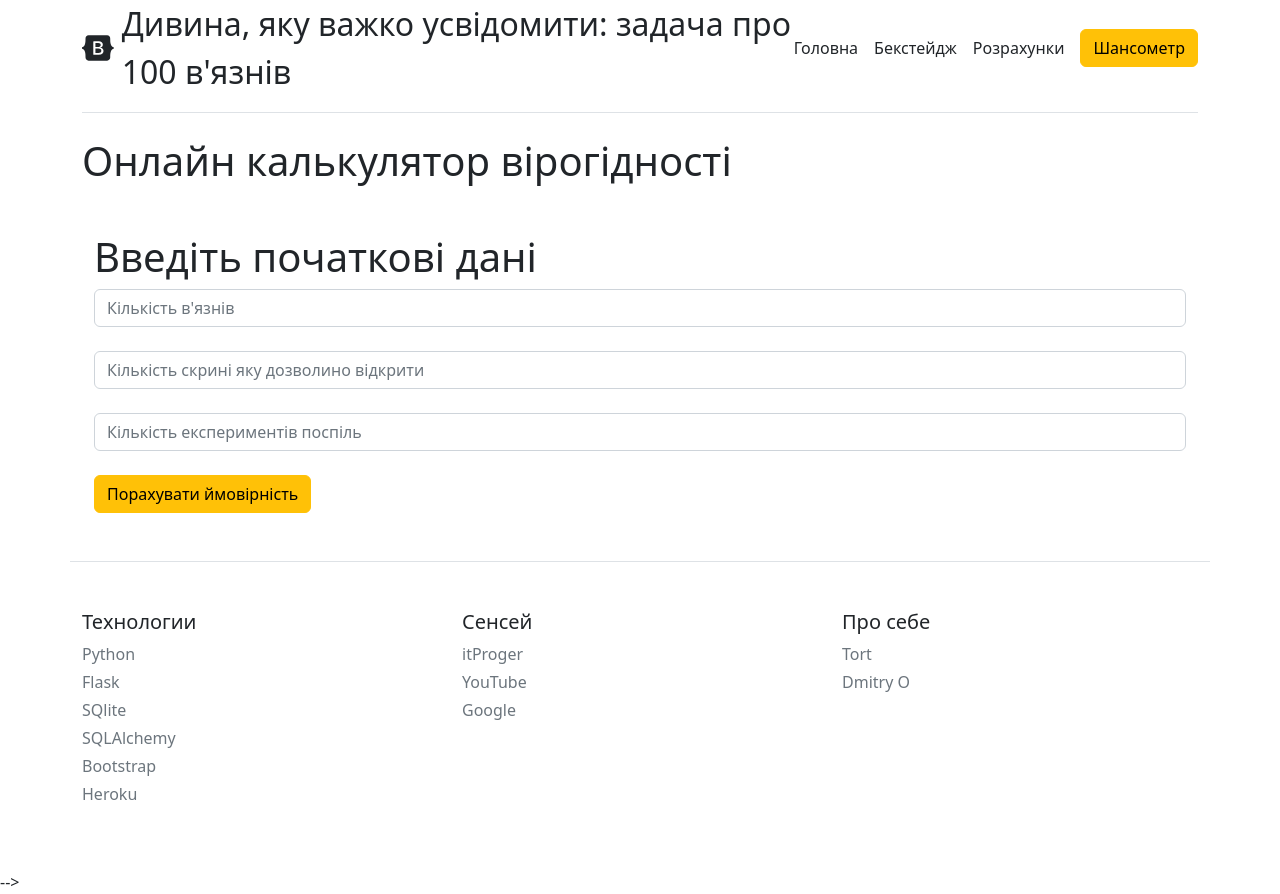
After one commit to ordadm/z100, a Flask app: page /calc in a window 1280 px wide. The commit adds this page. Run offline with Flask 2, Linux system fonts and the light colour scheme.

Commit message:
начал привязывать расчет к формам на сайте

```diff
--- a/app.py
+++ b/app.py
@@ -6,6 +6,13 @@ app = Flask(__name__)
 app.config['SQLALCHEMY_DATABASE_URI'] = 'sqlite:///tort.db'
 app.config['SQLALCHEMY_TRACK_MODIFICATIONS'] = False
 db = SQLAlchemy(app)
+
+class Result(db.Model):
+    id = db.Column(db.Integer, primary_key=True)
+    qtyprisoner = db.Column(db.String(100), nullable=False)
+    intro = db.Column(db.String(300), nullable=False)
+    text = db.Column(db.Text, nullable=False)
+    date = db.Column(db.DateTime, default=datetime.utcnow)
 
 
 class Article(db.Model):
@@ -23,6 +30,13 @@ class Article(db.Model):
 def index():
     return render_template('index.html')
 
+@app.route('/calc', methods=['POST', 'GET'])
+def calc():
+    return render_template('calc.html')
+
+@app.route('/result', methods=['POST', 'GET'])
+def result():
+   return render_template('result.html')
 
 @app.route('/create_article', methods=['POST', 'GET'])
 def create_article():
--- a/100.py
+++ b/sto.py
@@ -20,9 +20,8 @@ from tqdm import updt #прогресс бар
 start_time = time.time()
 
 
-
 qtyprisoner: int = 100     # количество заключенных
-qtymissions: int = 1*10**5  # количество экспериментов
+qtymissions: int = 115  # количество экспериментов
 qtychance: int = 50      # количество коробочек которые можно открыть
 positiv = 0                 # количество успешных экспериментов
 
--- a/templates/base.html
+++ b/templates/base.html
@@ -31,7 +31,7 @@
                 <a class="me-3 py-2 text-dark text-decoration-none" href="\calc">Розрахунки</a>
                 <!--    <a class="me-3 py-2 text-dark text-decoration-none" href="\posts">Статьи</a> -->
             </nav>
-                <a class="btn btn-warning" href="\create_article">Шансометр</a>
+                <a class="btn btn-warning" href="\calc">Шансометр</a>
         </div>
 
 
--- /dev/null
+++ b/templates/calc.html
@@ -0,0 +1,26 @@
+{% extends 'base.html' %}
+
+{% block title %}
+Експериментальний розрахунок вірогідності для задачі про в'язнів
+{% endblock%}
+
+
+{% block body %}
+<div class="container">
+    <h1>Онлайн калькулятор вірогідності</h1>
+
+    <div class="container mt-5" >
+        <h1>Введіть початкові дані</h1>
+        <form method="post">
+            <input type="text" name="qtyprisoner" id="qtyprisoner" class="form-control" placeholder="Кількість в'язнів"><br>
+            <input type="text" name="qtychance" id="qtychance" class="form-control"
+                   placeholder="Кількість скрині яку дозволино відкрити"><br>
+            <input type="text" name="qtymissions" id="title" class="form-control"
+                   placeholder="Кількість експериментів поспіль"><br>
+            <a class="btn btn-warning" href="\result">Порахувати ймовірність</a>
+
+        </form>
+    </div>
+
+</div>
+{% endblock%}
```
Also changed, not shown: calculate.py (added, +29 -0 lines), templates/result.html (added, +18 -0 lines), tort.db.
